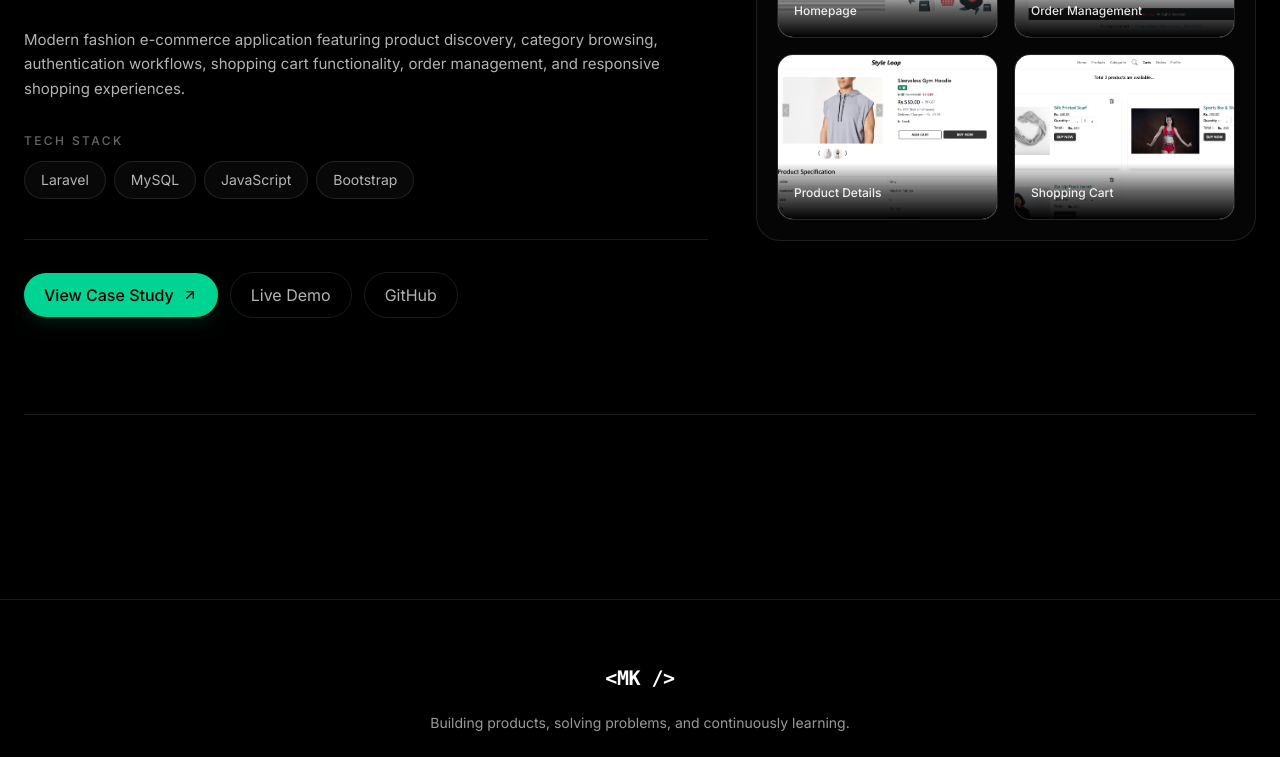
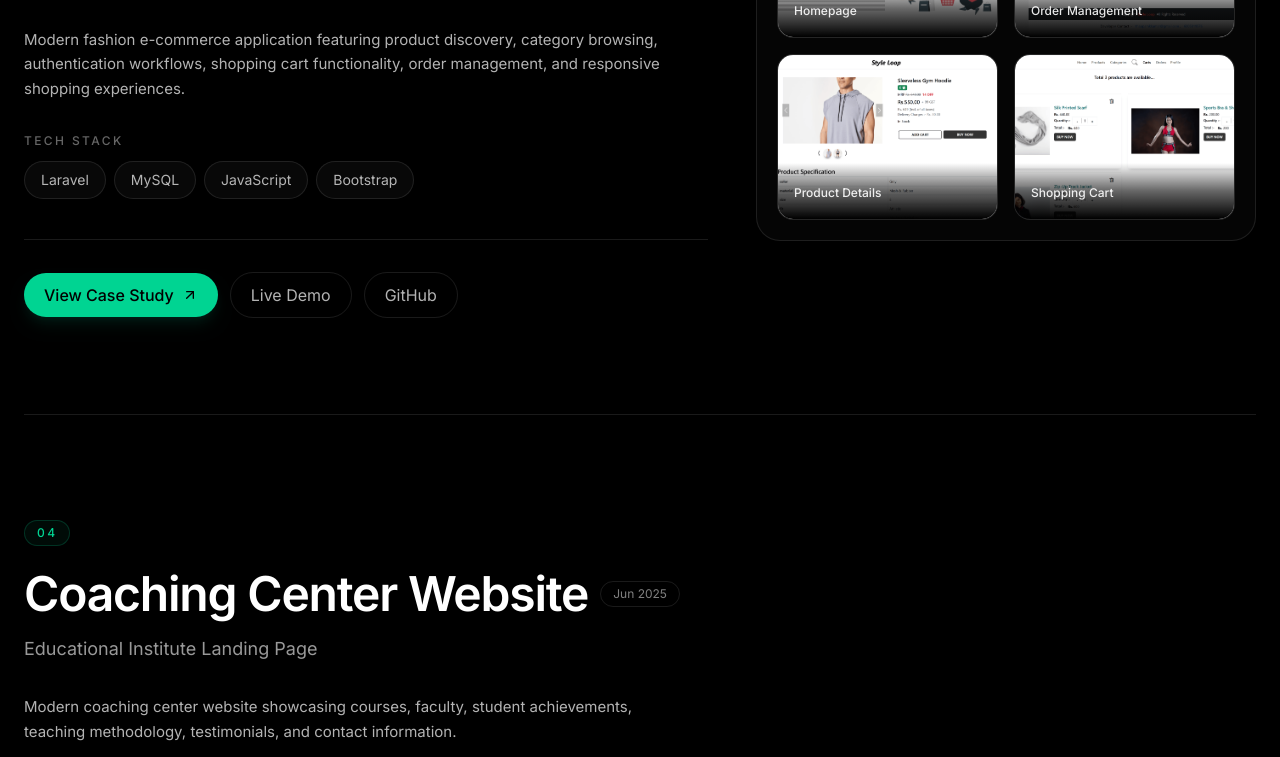
Before and after one commit to thappamkkumar/mk-portfolio, a Next.js app: page /projects in a window 1280 px wide. Shown: the part 2000-2757 px from the top of the page. Built offline with nearby package versions, Linux system fonts and the light colour scheme.

Commit message:
project added

```diff
--- a/src/components/experience/experience-item.tsx
+++ b/src/components/experience/experience-item.tsx
@@ -65,9 +65,7 @@ export default function ExperienceItem({
                rounded-4xl
               p-5 lg:p-6 xl:p-8
 
-              border
-              border-emerald-400/30
-              bg-emerald-400/5
+              bg-zinc-900
             `
         )}
       >
--- a/src/components/projects/project-card.tsx
+++ b/src/components/projects/project-card.tsx
@@ -21,6 +21,10 @@ export default function ProjectCard({
   project,
   index,
 }: ProjectCardProps) {
+
+  const hasImages =
+    project.images &&
+    project.images.length > 0;
 
 
   const searchParams = useSearchParams();
@@ -60,9 +64,7 @@ export default function ProjectCard({
               rounded-4xl
               p-5 lg:p-6 xl:p-8
 
-              border
-              border-emerald-400/30
-              bg-emerald-400/5
+              bg-zinc-900
             `
             : `
 
@@ -238,7 +240,9 @@ export default function ProjectCard({
         </div>
 
         {/* Gallery */}
-        <ProjectGallery images={project.images} />
+         {hasImages && (
+          <ProjectGallery images={project.images} />
+         )}
       </div>
     </article>
   );
--- a/src/components/projects/project-gallery.tsx
+++ b/src/components/projects/project-gallery.tsx
@@ -3,12 +3,15 @@ import Image from "next/image";
 import { ProjectImage } from "@/types/project";
 
 interface ProjectGalleryProps {
-  images: ProjectImage[];
+  images?: ProjectImage[];
 }
 
 export default function ProjectGallery({
   images,
 }: ProjectGalleryProps) {
+   if (!images?.length) {
+    return null;
+  }
   return (
     <div
       className="
--- a/src/components/skills/skill-item.tsx
+++ b/src/components/skills/skill-item.tsx
@@ -11,7 +11,7 @@ interface SkillItemProps {
 
 const levelStyles = {
   comfortable: "bg-emerald-400",
-  working: "bg-emerald-400/40",
+  working: "bg-emerald-800 ",
   familiar: "border border-white/30",
 };
 
@@ -47,10 +47,9 @@ export default function SkillItem({
           `,
           isSelected
             ? `
-              border-emerald-400/50
-              bg-emerald-400/10
+              border-zinc-600
+              bg-zinc-800
               text-white
-              shadow-[0_0_20px_rgba(16,185,129,0.15)]
             `
             : `
               border-white/10
--- a/src/data/experiences.ts
+++ b/src/data/experiences.ts
@@ -8,7 +8,7 @@ export const experiences: Experience[] = [
 
     role: "Full Stack Engineer",
 
-    period: "May 2025 - Ongoing",
+    period: "Aug 2025 - Ongoing",
 
     description:
       "Developed and deployed a salon booking and business management platform featuring appointment workflows, content management, reviews, and administrative operations.",
@@ -93,7 +93,7 @@ export const experiences: Experience[] = [
 
     role: "Full Stack Engineer",
 
-    period: "Oct 2023 - Sep 2024",
+    period: "Nov 2023 - Sep 2024",
 
     description:
       "Built a full-stack e-commerce platform including product management, shopping cart, payments, OTP authentication, order workflows and administration.",
--- a/src/data/projects.ts
+++ b/src/data/projects.ts
@@ -12,7 +12,7 @@ export const projects: Project[] = [
     tagline:
       "Professional Media & Networking Platform",
 
-    period: "Jan 2025 – Ongoing",
+    period: "Sept 2025 – Ongoing",
 
     summary:
       "Full-stack professional networking and media platform featuring posts, stories, communities, real-time chat, audio/video calling, job listings, freelance modules, and content discovery systems.",
@@ -104,7 +104,7 @@ export const projects: Project[] = [
     tagline:
       "Fashion E-Commerce Store",
 
-    period: "Sep 2023 – Nov 2023",
+    period: "Jan 2024 – Feb 2024",
 
     summary:
       "Modern fashion e-commerce application featuring product discovery, category browsing, authentication workflows, shopping cart functionality, order management, and responsive shopping experiences.",
@@ -139,4 +139,260 @@ export const projects: Project[] = [
     liveUrl: "https://styleloop.page.gd/",
     caseStudyUrl: "/projects/styleloop",
   },
+
+
+
+
+
+
+
+
+
+
+  {
+  id: "coaching-center-website",
+  slug: "coaching-center-website",
+
+  name: "Coaching Center Website",
+
+  tagline:
+    "Educational Institute Landing Page",
+
+  period: "Jun 2025",
+
+  summary:
+    "Modern coaching center website showcasing courses, faculty, student achievements, teaching methodology, testimonials, and contact information.",
+
+  technologies: [
+    "Next.js",
+    "TypeScript",
+    "Tailwind CSS",
+  ],
+
+  images: [],
+
+  githubUrl:
+    "https://github.com/thappamkkumar/education-coaching",
+
+  liveUrl:
+    "https://education-coaching.vercel.app/",
+
+  caseStudyUrl: "",
+},
+
+{
+  id: "gym-website",
+  slug: "gym-website",
+
+  name: "Gym Website",
+
+  tagline:
+    "Fitness Business Landing Page",
+
+  period: "June 2025",
+
+  summary:
+    "Responsive gym website highlighting fitness programs, facilities, member testimonials, gallery content, and lead generation features.",
+
+  technologies: [
+    "Next.js",
+    "TypeScript",
+    "Tailwind CSS",
+  ],
+
+  images: [],
+
+  githubUrl:
+    "https://github.com/thappamkkumar/gym",
+
+  liveUrl:
+    "https://gym-sample-1.vercel.app",
+
+  caseStudyUrl: "",
+},
+
+{
+  id: "job-portal",
+  slug: "job-portal",
+
+  name: "Job Portal",
+
+  tagline:
+    "Multi-Role Recruitment Platform",
+
+  period: "Feb 2022 – May 2022",
+
+  summary:
+  "Developed during a 4-month industrial training program, this recruitment platform supports job seekers, recruiters, and administrators with job posting, candidate applications, recruitment workflows, filtering tools, and centralized administration.",
+
+  technologies: [
+    "HTML",
+    "CSS",
+    "JavaScript",
+    "PHP",
+    "MySQL",
+  ],
+
+  images: [],
+
+  githubUrl:
+    "https://github.com/thappamkkumar/job-portal",
+
+  liveUrl: "",
+
+  caseStudyUrl: "",
+},
+
+{
+  id: "contact-manager",
+  slug: "contact-manager",
+
+  name: "Contact Manager",
+
+  tagline:
+    "Personal Contact Management System",
+
+  period: "March 2023 - Apr 2023",
+
+  summary:
+    "Contact management application with authentication, profile-based access, search functionality, and secure storage of contact information including photos, emails, phone numbers, and addresses.",
+
+  technologies: [
+    "React.js",
+    "SCSS",
+    "PHP",
+    "MySQL",
+  ],
+
+  images: [],
+
+  githubUrl:
+    "https://github.com/thappamkkumar/contact-card",
+
+  liveUrl: "",
+
+  caseStudyUrl: "",
+},
+
+{
+  id: "image-gallery",
+  slug: "image-gallery",
+
+  name: "Image Gallery",
+
+  tagline:
+    "Community Image Sharing Platform",
+
+  period: "Feb 2023 - March 2023",
+
+  summary:
+    "Public image sharing platform allowing users to upload, categorize, browse, and search image collections without requiring account registration.",
+
+  technologies: [
+    "React.js",
+    "CSS",
+    "PHP",
+    "MySQL",
+  ],
+
+  images: [],
+
+  githubUrl:
+    "https://github.com/thappamkkumar/image-gallery",
+
+  liveUrl: "",
+
+  caseStudyUrl: "",
+},
+
+{
+  id: "calculator",
+  slug: "calculator",
+
+  name: "Calculator",
+
+  tagline:
+    "Interactive Calculator Application",
+
+  period: "Feb 2023",
+
+  summary:
+    "React-based calculator implementing arithmetic operations, expression evaluation, and a responsive user interface.",
+
+  technologies: [
+    "React.js",
+    "CSS",
+  ],
+
+  images: [],
+
+  githubUrl:
+    "https://github.com/thappamkkumar/calculator/tree/main",
+
+  liveUrl: "",
+
+  caseStudyUrl: "",
+},
+
+{
+  id: "image-puzzle",
+  slug: "image-puzzle",
+
+  name: "Image Puzzle",
+
+  tagline:
+    "Drag & Drop Puzzle Game",
+
+  period: "Nov 2022",
+
+  summary:
+    "Interactive puzzle game where users reconstruct shuffled images through drag-and-drop mechanics, multiple difficulty levels, and configurable time challenges.",
+
+  technologies: [
+    "HTML",
+    "CSS",
+    "JavaScript",
+  ],
+
+  images: [],
+
+  githubUrl:
+    "https://github.com/thappamkkumar/image-puzzle",
+
+  liveUrl: "",
+
+  caseStudyUrl: "",
+},
+
+{
+  id: "three-level-password-auth",
+  slug: "three-level-password-auth",
+
+  name: "Multi-Factor Authentication System",
+
+  tagline:
+    "Three-Level Authentication Workflow",
+
+  period: "Oct 2022",
+
+  summary:
+    "Authentication system combining email OTP verification, password validation, and image-based challenge authentication through drag-and-drop image reconstruction.",
+
+  technologies: [
+    "HTML",
+    "CSS",
+    "JavaScript",
+    "PHP",
+    "MySQL",
+  ],
+
+  images: [],
+
+  githubUrl:
+    "https://github.com/thappamkkumar/three-level-password-authentication/tree/main",
+
+  liveUrl: "",
+
+  caseStudyUrl: "",
+},
 ];
--- a/src/types/project.ts
+++ b/src/types/project.ts
@@ -15,7 +15,7 @@ export interface Project {
 
   technologies: string[];
 
-  images: ProjectImage[];
+  images?: ProjectImage[];
 
   githubUrl?: string;
   liveUrl?: string;
```
Also changed, not shown: src/data/search/index.ts (+87 -112 lines).
